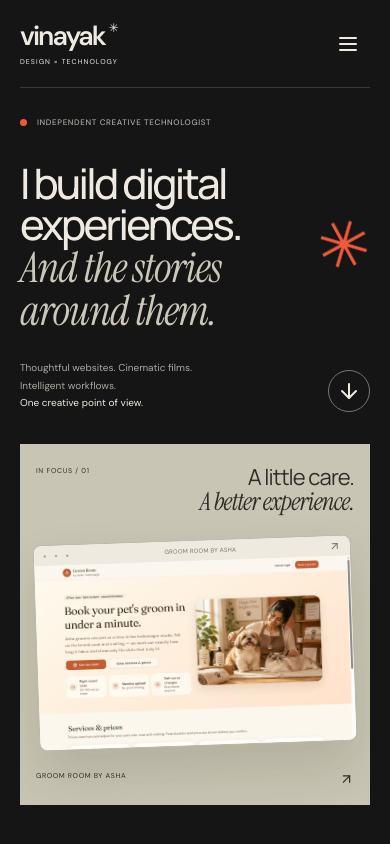
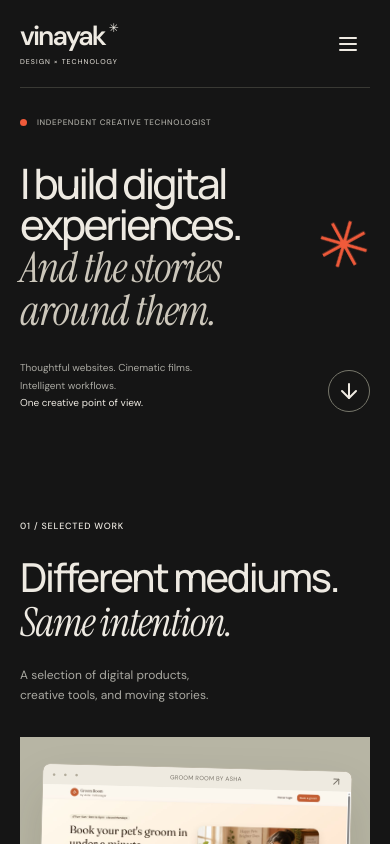
Before and after one commit to Vinayak19112003/portfolio3d, a React (Vite) app: page / in a window 390 px wide. Shown: the top 844 px of the page. Built offline with nearby package versions, Linux system fonts and the light colour scheme.

Commit message:
Remove repeated Groom Room preview from homepage hero

```diff
--- a/App.tsx
+++ b/App.tsx
@@ -38,7 +38,6 @@ function Home() {
       <div className="hero-topline"><span className="eyebrow"><i/> Independent creative technologist</span><span className="hero-location">BASED IN INDIA · WORKING EVERYWHERE</span></div>
       <h1 id="hero-heading">I build digital<br/>experiences.<br/><em>And the stories</em><br/><em>around them.</em><span className="hero-asterisk" aria-hidden="true">✳</span></h1>
       <div className="hero-bottom"><p>Thoughtful websites. Cinematic films.<br/>Intelligent workflows.<br/><strong>One creative point of view.</strong></p><a className="round-link" href="#work"><span>Discover the work</span><span className="circle"><ArrowDown size={24}/></span></a></div>
-      <a className="hero-stage" href="/work/groom-room/" aria-label="Explore the Groom Room booking application"><div className="stage-caption"><span>IN FOCUS / 01</span><span>A little care.<br/><em>A better experience.</em></span></div><GroomScreen priority/><div className="stage-bottom"><span>GROOM ROOM BY ASHA</span><span>PRODUCT DESIGN & DEVELOPMENT <ArrowUpRight size={16}/></span></div></a>
     </section>
     <section className="work-section shell" id="work" aria-labelledby="work-heading">
       <div className="section-heading"><p className="eyebrow">01 / Selected work</p><h2 id="work-heading">Different mediums.<br/><em>Same intention.</em></h2><p>A selection of digital products,<br/>creative tools, and moving stories.</p></div>
--- a/index.css
+++ b/index.css
@@ -77,7 +77,7 @@ ul {
   width: min(1280px,calc(100% - 112px));
   margin-inline: auto
 }
-.eyebrow,.project-meta,.hero-location,.stage-bottom,.support-heading,.browser-bar {
+.eyebrow,.project-meta,.hero-location,.support-heading,.browser-bar {
   font-size: 11px;
   letter-spacing: .09em;
   text-transform: uppercase
@@ -242,34 +242,6 @@ ul {
   background: var(--ivory);
   color: var(--ink)
 }
-.hero-stage {
-  display: block;
-  background: #c9c5b4;
-  color: #302d27;
-  position: relative;
-  padding: 38px 58px 25px;
-  overflow: hidden
-}
-.stage-caption {
-  display: flex;
-  justify-content: space-between;
-  align-items: flex-start;
-  margin-bottom: 27px
-}
-.stage-caption>span:first-child {
-  font-size: 10px;
-  letter-spacing: .1em
-}
-.stage-caption>span:last-child {
-  font-family: Manrope,sans-serif;
-  font-size: 30px;
-  line-height: 1.05;
-  letter-spacing: -.04em;
-  text-align: right
-}
-.stage-caption em {
-  font-size: 35px
-}
 .browser-frame {
   border-radius: 8px;
   overflow: hidden;
@@ -298,26 +270,6 @@ ul {
   aspect-ratio: 1.72;
   object-fit: cover;
   object-position: top
-}
-.hero-stage>.browser-frame {
-  width: 86%;
-  margin: 0 auto;
-  transform: rotate(-2deg)
-}
-.hero-stage:hover>.browser-frame {
-  transform: rotate(0)
-}
-.stage-bottom {
-  display: flex;
-  justify-content: space-between;
-  gap: 20px;
-  margin-top: 35px;
-  font-size: 9px
-}
-.stage-bottom>span:last-child {
-  display: flex;
-  gap: 20px;
-  align-items: center
 }
 .work-section {
   padding-top: 130px;
@@ -1198,12 +1150,6 @@ select option {
   }
   .hero-location {
     display: none
-  }
-  .hero-stage {
-    padding: 30px 30px 20px
-  }
-  .hero-stage>.browser-frame {
-    width: 92%
   }
   .feature-groom-room>.feature-art {
     height: 440px;
@@ -1328,41 +1274,10 @@ select option {
     width: 42px;
     height: 42px
   }
-  .hero-stage {
-    padding: 22px 16px 18px
-  }
-  .stage-caption {
-    margin-bottom: 25px;
-    gap: 15px
-  }
-  .stage-caption>span:first-child {
-    font-size: 7px
-  }
-  .stage-caption>span:last-child {
-    font-size: 22px
-  }
-  .stage-caption em {
-    font-size: 25px
-  }
-  .hero-stage>.browser-frame {
-    width: 100%
-  }
   .browser-bar {
     height: 20px;
     font-size: 6px;
     padding: 0 9px
-  }
-  .stage-bottom {
-    font-size: 7px;
-    gap: 10px;
-    margin-top: 25px
-  }
-  .stage-bottom>span:last-child {
-    font-size: 0;
-    gap: 0
-  }
-  .stage-bottom svg {
-    width: 15px
   }
   .work-section {
     padding-block: 75px
```
Also changed, not shown: 1 other file (tests, documents, lock files or other folders).
